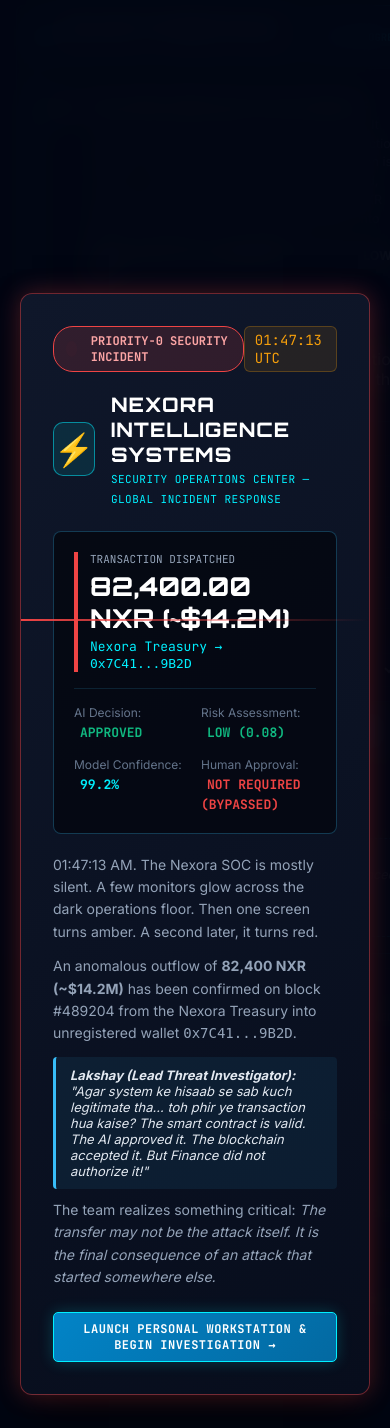
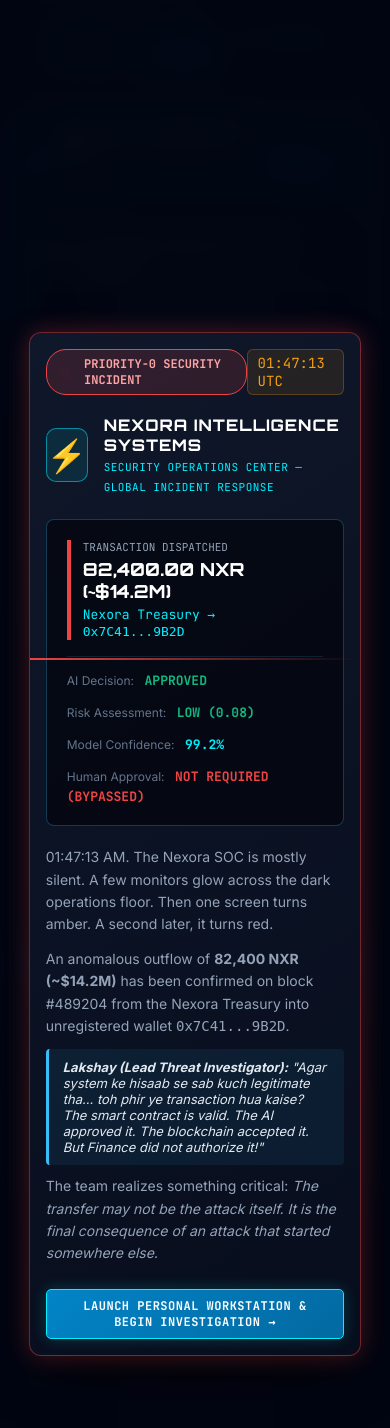
Before and after one commit to Taniyakathayat/pro-level-lab-1.1, a Flask app: page / in a window 390 px wide. Shown: the part 456-1884 px from the top of the page. Run offline with Flask 3, Linux system fonts and the light colour scheme.

Commit message:
feat: Full responsive support for Mobile, Tablet, and Desktop displays

```diff
--- a/static/lab.css
+++ b/static/lab.css
@@ -1173,3 +1173,185 @@ body.soc-dark {
   pointer-events: none;
 }
 .soc-toast.show { opacity: 1; transform: translateY(0); }
+
+/* ============================================================
+   MOBILE & TABLET RESPONSIVE SYSTEM (DESKTOP + MOBILE READY)
+   ============================================================ */
+@media (max-width: 1024px) {
+  .cyber-range-body {
+    grid-template-columns: 1fr;
+    height: auto;
+    min-height: calc(100vh - 70px);
+    overflow-y: auto;
+    padding: 10px;
+  }
+  .investigation-pane {
+    height: auto;
+    max-height: none;
+    overflow-y: visible;
+  }
+  .workstation-pane {
+    height: 580px;
+    min-height: 500px;
+  }
+  .cyber-range-body.view-story .workstation-pane {
+    display: none !important;
+  }
+  .cyber-range-body.view-workstation .investigation-pane {
+    display: none !important;
+  }
+  .cyber-range-body.view-workstation .workstation-pane {
+    height: calc(100vh - 75px);
+  }
+}
+
+@media (max-width: 768px) {
+  .soc-header {
+    flex-direction: column;
+    align-items: stretch;
+    gap: 8px;
+    padding: 8px 10px;
+  }
+  .header-left {
+    justify-content: space-between;
+    width: 100%;
+  }
+  .org-name {
+    font-size: 11px;
+  }
+  .case-tag {
+    font-size: 9px;
+  }
+  .header-center {
+    justify-content: space-between;
+    width: 100%;
+    overflow-x: auto;
+    padding-bottom: 4px;
+    gap: 6px;
+  }
+  .stat-pill {
+    padding: 3px 8px;
+  }
+  .pill-value {
+    font-size: 11px;
+  }
+  .header-right {
+    overflow-x: auto;
+    width: 100%;
+    padding-bottom: 2px;
+    justify-content: flex-start;
+    gap: 4px;
+  }
+  .soc-tool-btn {
+    padding: 5px 8px;
+    font-size: 9.5px;
+    white-space: nowrap;
+  }
+  .case-meta-row {
+    flex-direction: column;
+    gap: 4px;
+  }
+  .chain-nodes {
+    gap: 3px;
+  }
+  .c-node {
+    font-size: 8.5px;
+    padding: 2px 4px;
+  }
+  .forensic-form-grid input,
+  .forensic-form-grid select {
+    font-size: 14px;
+    padding: 10px;
+  }
+  .action-dock {
+    flex-direction: column;
+    align-items: stretch;
+    gap: 8px;
+  }
+  .action-dock button {
+    width: 100%;
+    text-align: center;
+    justify-content: center;
+    padding: 10px;
+  }
+  .vdesk-topbar {
+    padding: 4px 8px;
+    font-size: 10px;
+  }
+  .vdesk-ip {
+    display: none;
+  }
+  .vdesk-user {
+    font-size: 9.5px;
+  }
+  .vdesk-icons-grid {
+    grid-template-columns: repeat(3, 1fr);
+    gap: 8px;
+    padding: 10px 40px 10px 10px;
+    width: 100%;
+  }
+  .vicon-glyph {
+    font-size: 22px;
+  }
+  .vicon-label {
+    font-size: 9px;
+  }
+  .vdesk-side-dock {
+    right: 4px;
+    padding: 4px 2px;
+    gap: 4px;
+  }
+  .dock-item {
+    width: 28px;
+    height: 28px;
+    font-size: 13px;
+  }
+  .vdesk-window {
+    top: 4px;
+    left: 4px;
+    right: 4px;
+    bottom: 4px;
+  }
+  .bc-grid,
+  .api-split,
+  .files-split,
+  .evidence-grid,
+  .remed-grid {
+    grid-template-columns: 1fr;
+  }
+  .p-steps {
+    grid-template-columns: 1fr;
+  }
+  .ai-overview-row {
+    grid-template-columns: repeat(2, 1fr);
+  }
+  .prologue-card {
+    padding: 16px;
+    max-width: 95%;
+  }
+  .prologue-brand h2 {
+    font-size: 16px;
+  }
+  .telemetry-grid {
+    grid-template-columns: 1fr;
+  }
+  .telemetry-val {
+    font-size: 18px;
+  }
+  .prologue-actions button {
+    width: 100%;
+    justify-content: center;
+  }
+  .recon-slot-row {
+    flex-direction: column;
+    align-items: flex-start;
+    gap: 2px;
+  }
+  .slot-target {
+    width: 100%;
+  }
+  .recon-token {
+    font-size: 10px;
+    padding: 6px 8px;
+  }
+}
```
